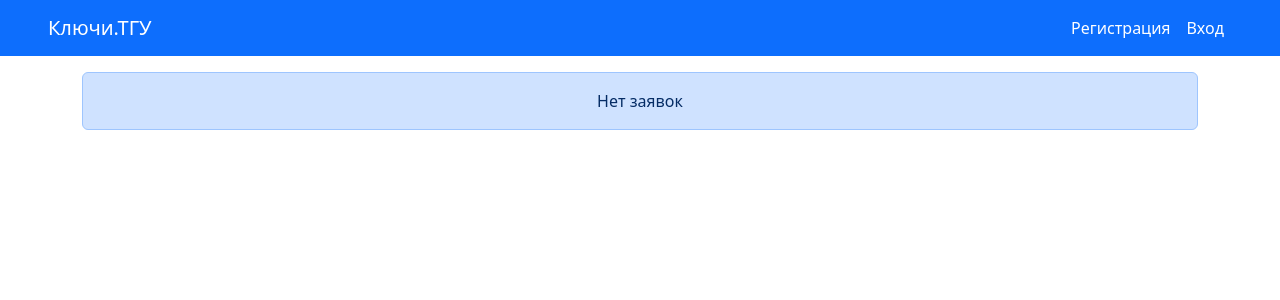
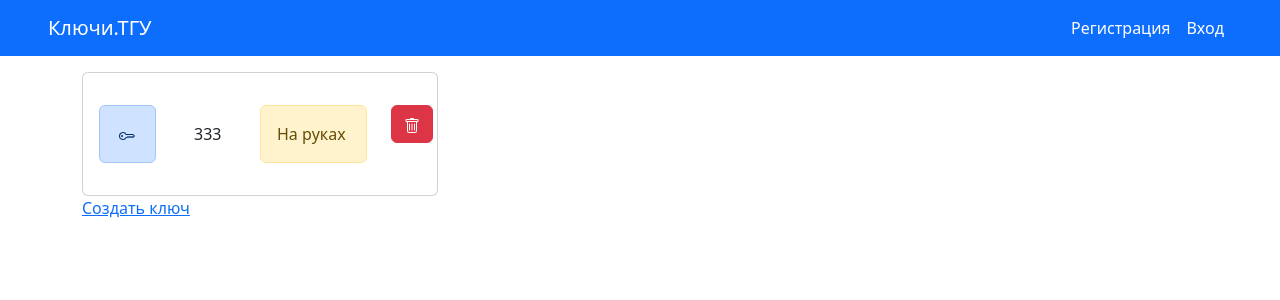
Before and after one commit to NeAnastasia/team-development, a React (Create React App) app: page / in a window 1280 px wide. Shown: the top 300 px of the page. Built offline with nearby package versions, Linux system fonts and the light colour scheme.

Commit message:
Свёрстаны примерные страницы связанные с ключами
Создано необходимое модальное окно + страница

```diff
--- a/src/Components/header.js
+++ b/src/Components/header.js
@@ -1,4 +1,4 @@
-import {Container, Navbar, Nav} from 'react-bootstrap';
+import { Navbar, Nav} from 'react-bootstrap';
 
 function Navigation() {
   return (
--- /dev/null
+++ b/src/Components/key-card.js
@@ -0,0 +1,34 @@
+import { Card, Row, Col } from "react-bootstrap";
+import KeyStatus from "./key-status";
+
+function KeyCard() {
+
+    return (
+        <Row className="align-items-center">
+            <Col xs={4}>
+        <Card className="mt-3 pe-4">
+            <Card.Body>
+                <Row>
+                    <Col xs={3}>
+                        <div class="alert alert-primary mt-3 text-center">
+                            <svg xmlns="http://www.w3.org/2000/svg" width="16" height="16" fill="currentColor" class="bi bi-key" viewBox="0 0 16 16">
+                                <path d="M0 8a4 4 0 0 1 7.465-2H14a.5.5 0 0 1 .354.146l1.5 1.5a.5.5 0 0 1 0 .708l-1.5 1.5a.5.5 0 0 1-.708 0L13 9.207l-.646.647a.5.5 0 0 1-.708 0L11 9.207l-.646.647a.5.5 0 0 1-.708 0L9 9.207l-.646.647A.5.5 0 0 1 8 10h-.535A4 4 0 0 1 0 8m4-3a3 3 0 1 0 2.712 4.285A.5.5 0 0 1 7.163 9h.63l.853-.854a.5.5 0 0 1 .708 0l.646.647.646-.647a.5.5 0 0 1 .708 0l.646.647.646-.647a.5.5 0 0 1 .708 0l.646.647.793-.793-1-1h-6.63a.5.5 0 0 1-.451-.285A3 3 0 0 0 4 5" />
+                                <path d="M4 8a1 1 0 1 1-2 0 1 1 0 0 1 2 0" />
+                            </svg>
+                        </div>
+                    </Col>
+                    <Col xs={3} className="align-self-center text-center">
+                        <span>333</span>
+                    </Col>
+                    <Col xs={6} className="align-self-center pe-3 pt-3">
+                    <KeyStatus />
+                    </Col>
+                </Row>
+            </Card.Body>
+        </Card>
+        </Col>
+        </Row>
+    );
+}
+
+export default KeyCard;
--- /dev/null
+++ b/src/Components/key-modal.js
@@ -0,0 +1,47 @@
+import { useState } from 'react';
+import { Row, Col, Form } from "react-bootstrap";
+import Button from 'react-bootstrap/Button';
+import Modal from 'react-bootstrap/Modal';
+
+function KeyModal() {
+    const [show, setShow] = useState(false);
+
+    const handleClose = () => setShow(false);
+    const handleShow = () => setShow(true);
+
+    return (
+        <>
+            <Modal show={show} onHide={handleClose}>
+                <Modal.Body>
+                    <Row>
+                        <Col xs={1} className='ms-auto me-3'>
+                            <Button size="sm" variant="secondary" onClick={handleClose}>
+                                <svg xmlns="http://www.w3.org/2000/svg" width="16" height="16" fill="currentColor" class="bi bi-x-lg" viewBox="0 0 16 16">
+                                    <path d="M2.146 2.854a.5.5 0 1 1 .708-.708L8 7.293l5.146-5.147a.5.5 0 0 1 .708.708L8.707 8l5.147 5.146a.5.5 0 0 1-.708.708L8 8.707l-5.146 5.147a.5.5 0 0 1-.708-.708L7.293 8z" />
+                                </svg>
+                            </Button>
+                        </Col>
+                    </Row>
+                    <Row>
+                        <h5> Создать ключ </h5>
+                    </Row>
+                    <Row>
+                        <Form>
+                            <Form.Group className="mb-3" controlId="exampleForm.ControlInput1">
+                                <Form.Label>Аудитория</Form.Label>
+                                <Form.Control/>
+                            </Form.Group>
+                        </Form>
+                    </Row>
+                </Modal.Body>
+                <Modal.Footer>
+                    <Button variant="primary" onClick={handleClose}>
+                        Создать
+                    </Button>
+                </Modal.Footer>
+            </Modal >
+        </>
+    );
+}
+
+export default KeyModal;
--- /dev/null
+++ b/src/Components/key-status.js
@@ -0,0 +1,48 @@
+import { Button, Row, Col } from "react-bootstrap";
+
+function KeyStatus() {
+
+    if (true) {
+        return (
+            <Row className="align-self-center">
+                <Col xs={10}>
+                    <div class="alert alert-warning">
+                        На руках
+                    </div>
+                </Col>
+                <Col xs={2}>
+                    <Button className="btn-danger">
+                        <svg xmlns="http://www.w3.org/2000/svg" width="16" height="16" fill="currentColor" class="bi bi-trash" viewBox="0 0 16 16">
+                            <path d="M5.5 5.5A.5.5 0 0 1 6 6v6a.5.5 0 0 1-1 0V6a.5.5 0 0 1 .5-.5m2.5 0a.5.5 0 0 1 .5.5v6a.5.5 0 0 1-1 0V6a.5.5 0 0 1 .5-.5m3 .5a.5.5 0 0 0-1 0v6a.5.5 0 0 0 1 0z" />
+                            <path d="M14.5 3a1 1 0 0 1-1 1H13v9a2 2 0 0 1-2 2H5a2 2 0 0 1-2-2V4h-.5a1 1 0 0 1-1-1V2a1 1 0 0 1 1-1H6a1 1 0 0 1 1-1h2a1 1 0 0 1 1 1h3.5a1 1 0 0 1 1 1zM4.118 4 4 4.059V13a1 1 0 0 0 1 1h6a1 1 0 0 0 1-1V4.059L11.882 4zM2.5 3h11V2h-11z" />
+                        </svg>
+                    </Button>
+                </Col>
+            </Row>
+        );
+    } else {
+        <Row>
+            <Col xs={10}>
+                <div class="alert alert-danger">
+                    Вернули?
+                </div>
+            </Col>
+            <Col xs={2}>
+                <Row>
+                    <Button className="btn-danger">
+                        <svg xmlns="http://www.w3.org/2000/svg" width="16" height="16" fill="currentColor" class="bi bi-x-lg" viewBox="0 0 16 16">
+                            <path d="M2.146 2.854a.5.5 0 1 1 .708-.708L8 7.293l5.146-5.147a.5.5 0 0 1 .708.708L8.707 8l5.147 5.146a.5.5 0 0 1-.708.708L8 8.707l-5.146 5.147a.5.5 0 0 1-.708-.708L7.293 8z" />
+                        </svg>
+                    </Button>
+                </Row>
+                <Row>
+                    <svg xmlns="http://www.w3.org/2000/svg" width="16" height="16" fill="currentColor" class="bi bi-check-lg" viewBox="0 0 16 16">
+                        <path d="M12.736 3.97a.733.733 0 0 1 1.047 0c.286.289.29.756.01 1.05L7.88 12.01a.733.733 0 0 1-1.065.02L3.217 8.384a.757.757 0 0 1 0-1.06.733.733 0 0 1 1.047 0l3.052 3.093 5.4-6.425z" />
+                    </svg>
+                </Row>
+            </Col>
+        </Row>
+    }
+}
+
+export default KeyStatus;
--- a/src/Components/request-modal.js
+++ b/src/Components/request-modal.js
@@ -1,5 +1,5 @@
 import { useState } from 'react';
-import { Card, Container, Row, Col } from "react-bootstrap";
+import { Row, Col } from "react-bootstrap";
 import Button from 'react-bootstrap/Button';
 import Modal from 'react-bootstrap/Modal';
 import TimeAndDate from './time-and-date';
--- a/src/Components/routes.js
+++ b/src/Components/routes.js
@@ -2,12 +2,13 @@ import Registration from '../Pages/registration';
 import Login from '../Pages/login';
 import Requests from '../Pages/requests';
 import { Route, Routes } from 'react-router-dom';
+import Keys from '../Pages/keys';
 
 export const useRoutes = () => {
 
     return (
       <Routes>
-        <Route path="/" element={<Requests/>}/>
+        <Route path="/" element={<Keys/>}/>
         <Route path="/login" element={<Login/>} />
         <Route path="/registration" element={<Registration/>} />
       </Routes>
--- a/src/Components/time-and-date.js
+++ b/src/Components/time-and-date.js
@@ -1,6 +1,6 @@
 import { Row, Col} from "react-bootstrap";
 
-function TineAndDate() {
+function TimeAndDate() {
 
     return (
         <>
@@ -29,4 +29,4 @@ function TineAndDate() {
     );
 }
 
-export default TineAndDate;
+export default TimeAndDate;
--- /dev/null
+++ b/src/Pages/keys.js
@@ -0,0 +1,20 @@
+import {Container} from "react-bootstrap";
+import KeyCard from "../Components/key-card";
+import { Link } from "react-router-dom";
+import KeyModal from "../Components/key-modal";
+
+
+function Keys() {
+
+  return (
+    <Container>
+        <KeyCard/>
+        <Link>
+            Cоздать ключ
+        </Link>
+        <KeyModal/>
+    </Container>
+  );
+}
+
+export default Keys;
--- a/src/Pages/requests.js
+++ b/src/Pages/requests.js
@@ -1,5 +1,4 @@
 import { Card, Container, Row, Col } from "react-bootstrap";
-import { Link } from "react-router-dom";
 import RequestCard from "../Components/request-card";
 import RequestModal from "../Components/request-modal";
 
```
